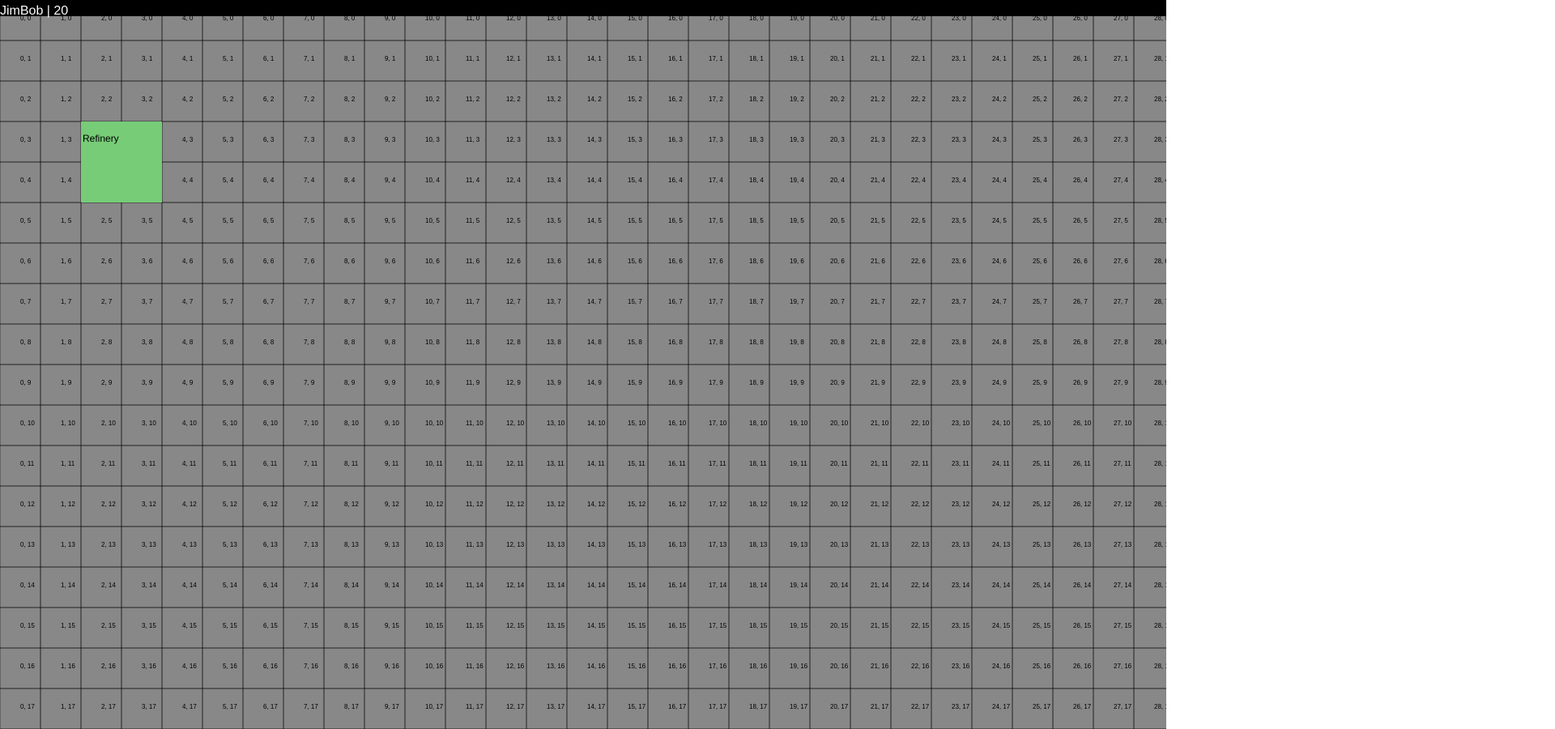
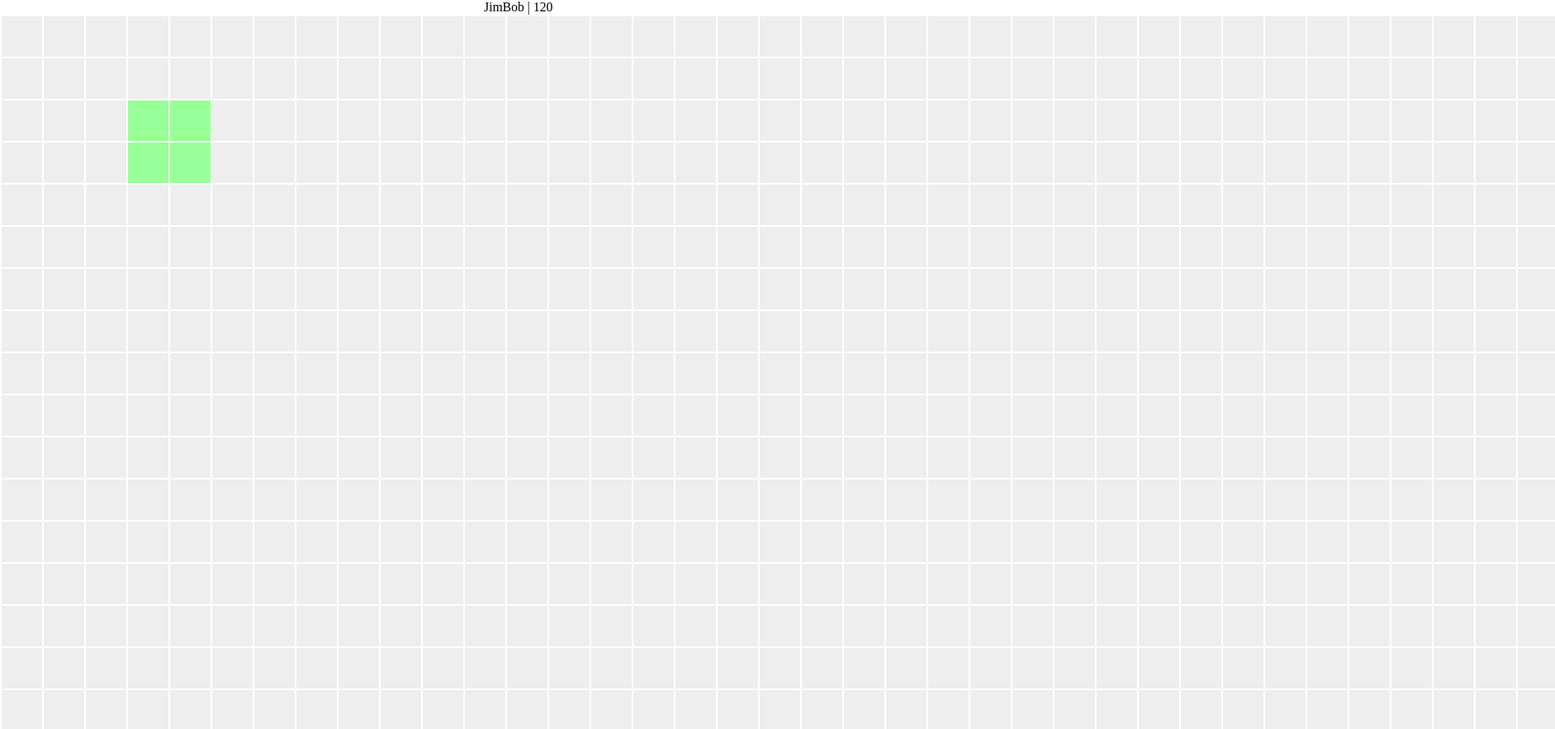
Before and after one commit to harimohanraj89/cities, a plain HTML site: page index.html in a window 1280 px wide. Shown: the top 900 px of the page at 81% size, 1920 px wide, since content can reach past the window. Drawn offline with Linux system fonts and the light colour scheme; animation ran at ten frames a second.

Commit message:
convert to html-based rendering and events

```diff
--- a/index.html
+++ b/index.html
@@ -19,11 +19,22 @@
     }
     #canvas {
       width: 1440px;
-      height: 900px;
+      height: 100px;
       background: #888;
+    }
+    #table td {
+      background: #eee;
+      padding: 25px;
+    }
+    #table td.refinery {
+      background: #9f9;
     }
   </style>
   <body>
-    <canvas id="canvas" width=2880 height=1800></canvas>
+    <div id="hud">
+      <span id="player-name"></span> |
+      <span id="player-gold"></span>
+    </div>
+    <table id="table"></table>
   </body>
 </html>
--- a/js/app.js
+++ b/js/app.js
@@ -1,10 +1,4 @@
 var Strategy = {};
-var canvas, ctx;
-
-var playerData = {
-  name: 'JimBob',
-  gold: 100
-};
 
 window.onload = function() {
   Strategy.map = new Strategy.Map({
@@ -12,17 +6,22 @@ window.onload = function() {
     cols: 100
   });
 
-  canvas = document.getElementById('canvas');
-  ctx = canvas.getContext('2d');
+  Strategy.player = new Strategy.Player({
+    name: 'JimBob',
+    gold: 200
+  });
 
-  window.addEventListener('keydown', keyboardInput);
-  window.requestAnimationFrame(draw);
+  drawHtmlMap(Strategy.map);
 
-  Strategy.player = new Strategy.Player(playerData);
-  Strategy.mouseInput = new Strategy.MouseInput({
-    canvas: canvas,
-    camera: Strategy.camera,
-    map: Strategy.map
+  window.addEventListener('keydown', Strategy.keyboardInput);
+  window.addEventListener('buildingCreated', function(e) {
+    drawBuilding(e.detail);
+  });
+
+  document.getElementById('table').addEventListener('click', function(e) {
+    if(e.target.classList.contains('map-cell')) {
+      Strategy.mouseInput(e);
+    }
   });
 
   Strategy.BuildingFactory.create({
@@ -33,6 +32,7 @@ window.onload = function() {
     col: 3
   });
 
+  window.requestAnimationFrame(draw);
   var getNow = function() { return (new Date()).getTime(); };
   var time = getNow();
   setInterval(function() {
--- a/js/buildingFactory.js
+++ b/js/buildingFactory.js
@@ -12,13 +12,19 @@ Strategy.BuildingFactory.create = function(opts) {
 
 Strategy.BuildingFactory.prototype.create = function() {
   if(this.goldAvailable() && this.spaceAvailable()) {
-    this.createBuilding();
+    var buildingInstance = this.createBuilding();
     this.debitGold();
     this.occupySpace();
+    this.notify(buildingInstance);
     return true;
   }
 
   return false;
+};
+
+Strategy.BuildingFactory.prototype.notify = function(building) {
+  var buildingCreated = new CustomEvent('buildingCreated', { 'detail': building });
+  dispatchEvent(buildingCreated);
 };
 
 Strategy.BuildingFactory.prototype.goldAvailable = function() {
@@ -40,6 +46,7 @@ Strategy.BuildingFactory.prototype.spaceAvailable = function() {
 Strategy.BuildingFactory.prototype.createBuilding = function() {
   building = new this.building({ row: this.row, col: this.col, player: this.player });
   this.player.buildings.push(building);
+  return building;
 };
 
 Strategy.BuildingFactory.prototype.debitGold = function() {
--- a/js/draw.js
+++ b/js/draw.js
@@ -1,62 +1,40 @@
 var draw = function() {
-  ctx.clearRect(0, 0, canvas.width, canvas.height);
-  drawRelative(function() {
-    drawMap(Strategy.map);
-    Strategy.player.buildings.forEach(function(building) {
-      drawBuilding(building, Strategy.map);
-    });
-  }, Strategy.camera);
-
-  drawAbsolute(function() {
-    drawHud(Strategy.player);
-  });
-
+  drawHud(Strategy.player);
   window.requestAnimationFrame(draw);
 };
 
-var drawRelative = function(fxn, camera) {
-  ctx.save();
-  ctx.translate(-camera.x, -camera.y);
-  fxn();
-  ctx.restore();
+var drawHud = function(player) {
+  document.getElementById('player-name').innerHTML = player.name;
+  document.getElementById('player-gold').innerHTML = player.gold;
 };
 
-var drawAbsolute = function(fxn) {
-  fxn();
-}
+var drawHtmlMap = function(map) {
+  var table = document.getElementById("table");
+  for (var row = 0, rows = map.rows(); row < rows; row++) {
+    var tr = document.createElement("tr");
+    for (var col = 0, cols = map.cols(); col < cols; col++) {
+      var td = document.createElement("td");
+      td.id = "map-" + row + "-" + col;
+      td.classList.add("map-cell");
+      td.dataset.row = row;
+      td.dataset.col = col;
+      tr.appendChild(td);
+    }
+    table.appendChild(tr);
+  }
+};
 
-var drawMap = function(map) {
-  for (var row = 0, rows = map.rows(); row < rows; row++) {
-    for (var col = 0, cols = map.cols(); col < cols; col++) {
-      var cell = map.get(row, col);
-      var x = cell.row * cell.size;
-      var y = cell.col * cell.size;
-      ctx.strokeRect(x, y, cell.size, cell.size);
-      ctx.font = "16px Arial";
-      ctx.fillText(cell.row + ', ' + cell.col, x + cell.size/2, y + cell.size/2);
+var drawBuilding = function(building, map) {
+  var row = building.getRow();
+  var col = building.getCol();
+
+  var rows = building.size.row;
+  var cols = building.size.col;
+
+  for(var r = row; r < row + rows; r++) {
+    for(var c = col; c < col + cols; c++) {
+      var cell = document.getElementById("map-" + r + "-" + c);
+      cell.classList.add(building.slug);
     }
   }
 };
-
-var drawHud = function(player) {
-  ctx.save();
-  ctx.fillStyle = "#000";
-  ctx.fillRect(0, 0, canvas.width, 40);
-  ctx.font = "32px Arial";
-  ctx.fillStyle = "#fff";
-  ctx.fillText(player.name + " | " + player.gold, 0, 36);
-  ctx.restore();
-}
-
-var drawBuilding = function(building, map) {
-  ctx.save();
-  ctx.fillStyle = "#7c7";
-  var cell = map.get(building.getRow(), building.getCol());
-  var x = cell.row * cell.size;
-  var y = cell.col * cell.size;
-  ctx.fillRect(x, y, cell.size * building.size.row, cell.size * building.size.col);
-  ctx.restore();
-  ctx.fillStyle = "#000";
-  ctx.font = "24px Arial";
-  ctx.fillText(building.getName(), x + 4, y + cell.size/2);
-};
--- a/js/input.js
+++ b/js/input.js
@@ -1,58 +1,16 @@
-Strategy.MouseInput = function(opts) {
-  this.canvas = opts.canvas;
-  this.camera = opts.camera;
-  this.map = opts.map;
+Strategy.mouseInput = function(e) {
+  var cell = e.target;
 
-
-  this.canvas.addEventListener('click', function(e) {
-    var cellCoordinates = this.cellCoordinates(e);
-    Strategy.BuildingFactory.create({
-      player: Strategy.player,
-      building: Strategy.Refinery,
-      map: this.map,
-      row: cellCoordinates.row,
-      col: cellCoordinates.col
-    });
-  }.bind(this));
-};
-
-Strategy.MouseInput.prototype.cellCoordinates = function(e) {
-  var absoluteCoordinates = this.absoluteCoordinates(e);
-  return ({
-    row: Math.floor(absoluteCoordinates.x / this.map.cellSize * 2),
-    col: Math.floor(absoluteCoordinates.y / this.map.cellSize * 2)
+  Strategy.BuildingFactory.create({
+    player: Strategy.player,
+    building: Strategy.Refinery,
+    map: Strategy.map,
+    row: parseInt(cell.dataset.row),
+    col: parseInt(cell.dataset.col)
   });
 };
 
-Strategy.MouseInput.prototype.absoluteCoordinates = function(e) {
-  var viewportCoordinates = this.viewportCoordinates(e);
-  return ({
-    x: this.camera.x/2 + viewportCoordinates.x,
-    y: this.camera.y/2 + viewportCoordinates.y,
-  });
-};
-
-Strategy.MouseInput.prototype.viewportCoordinates = function(e) {
-  var x;
-  var y;
-  if (e.pageX || e.pageY) {
-    x = e.pageX;
-    y = e.pageY;
-  }
-  else {
-    x = e.clientX + document.body.scrollLeft + document.documentElement.scrollLeft;
-    y = e.clientY + document.body.scrollTop + document.documentElement.scrollTop;
-  }
-  x -= this.canvas.offsetLeft;
-  y -= this.canvas.offsetTop;
-
-  return ({
-    x: x,
-    y: y
-  });
-};
-
-var keyboardInput = function(e) {
+Strategy.keyboardInput = function(e) {
   var handled = false;
   switch(e.which) {
   case 37:
--- a/js/refinery.js
+++ b/js/refinery.js
@@ -1,5 +1,6 @@
 Strategy.Refinery = function(opts) {
   this.name = "Refinery";
+  this.slug = "refinery";
   this.time = 0;
   this.position = {
     row: opts.row,
```
